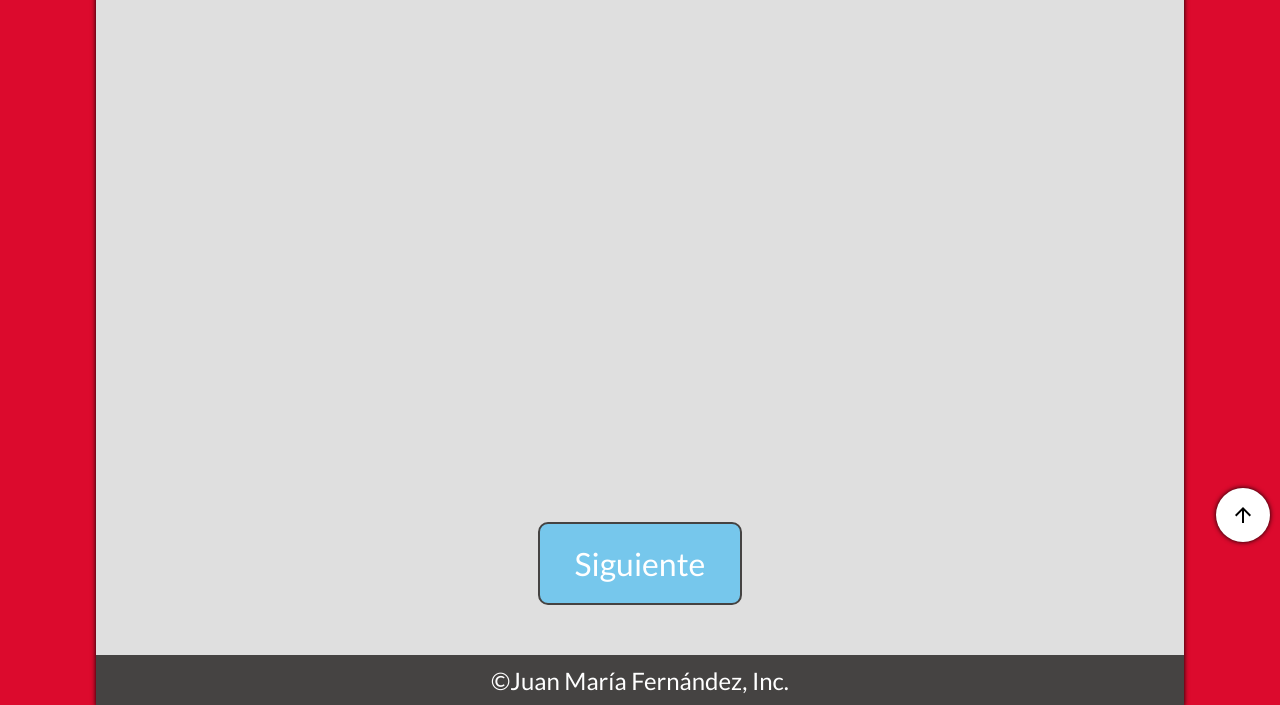
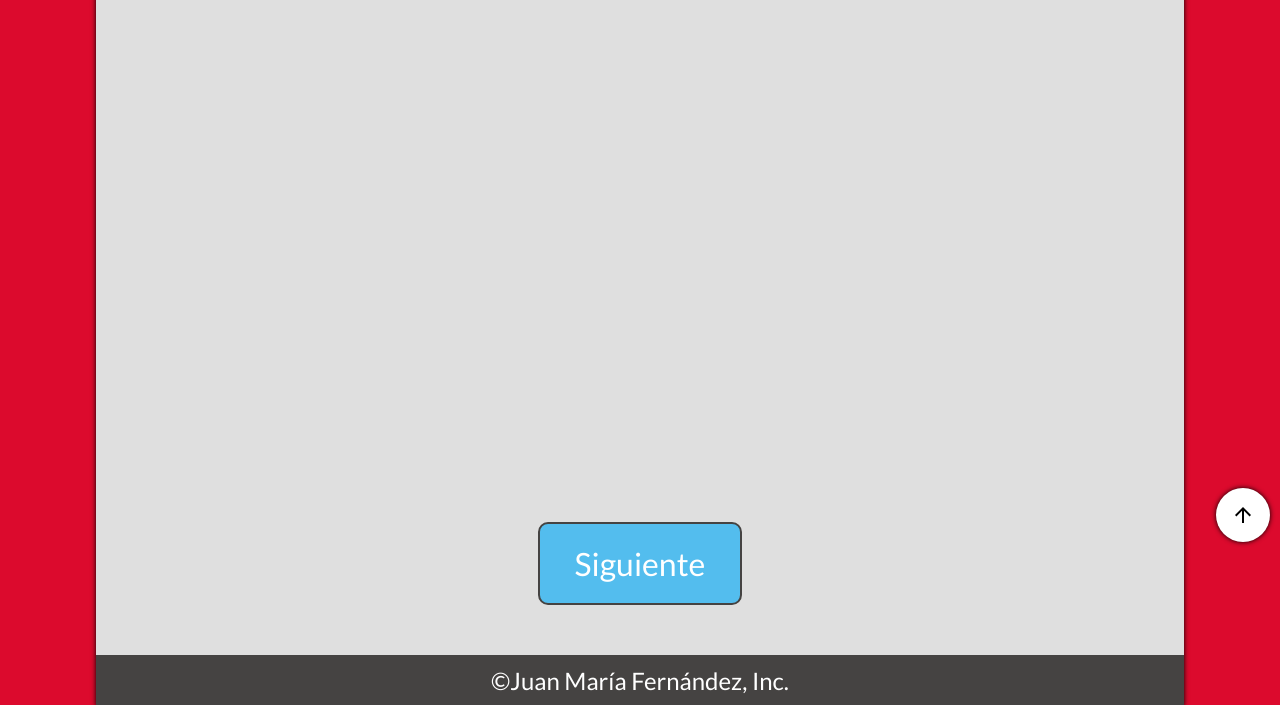
Before and after one commit to JuuanmaSR/Pokedex-tarea-clase-12, a website with bundled scripts: page index.html in a window 1280 px wide. In both pictures the pointer is over the button "Siguiente". Shown: the part 208-913 px from the top of the page. Built offline with nearby package versions, Linux system fonts and the light colour scheme; no server answers.

Commit message:
update-color-button-hover

```diff
--- a/css/styles.css
+++ b/css/styles.css
@@ -250,7 +250,7 @@ html {
     }
 
     .button:hover{
-        background-color: #76c7ec;
+        background-color: #53bdee;
     }
 
     .container-pokemon {
```
